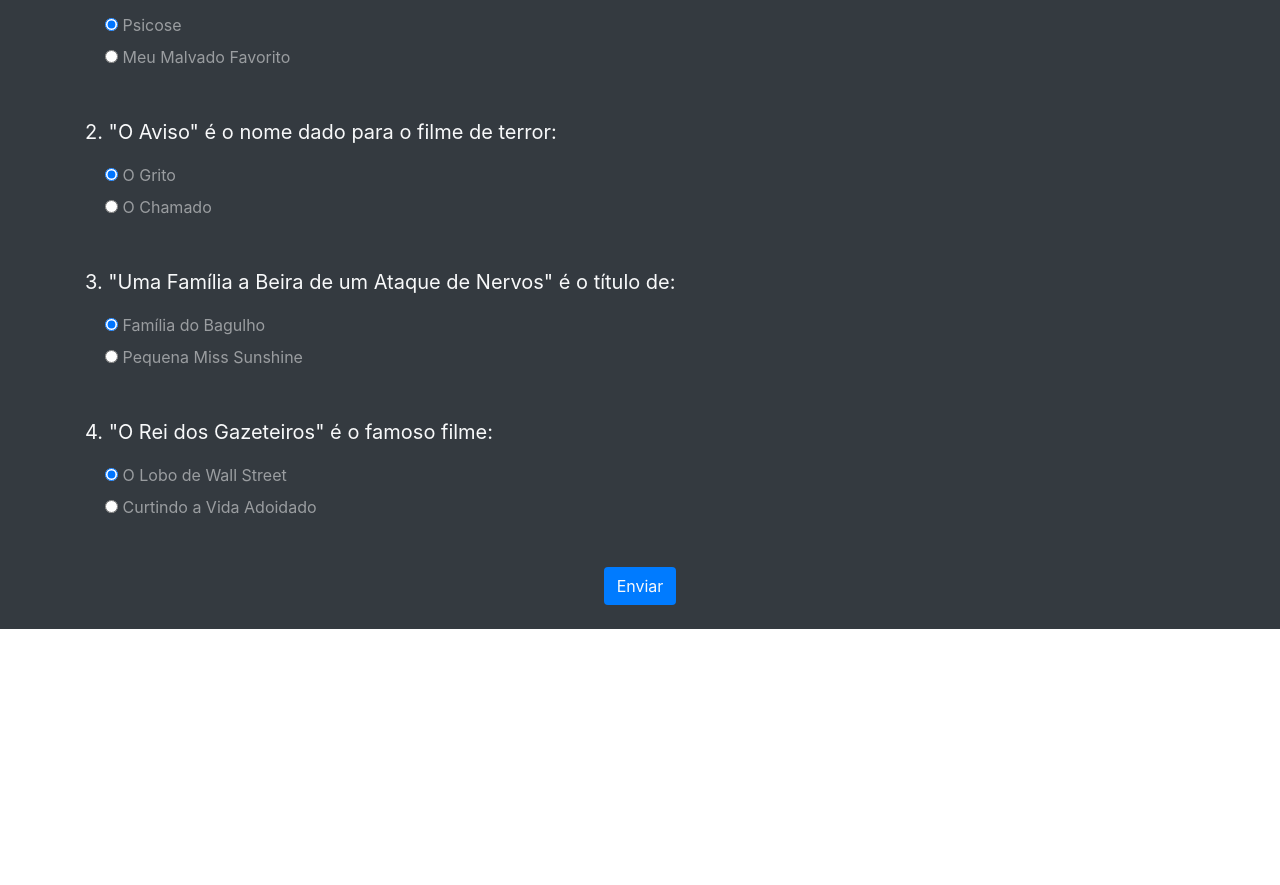
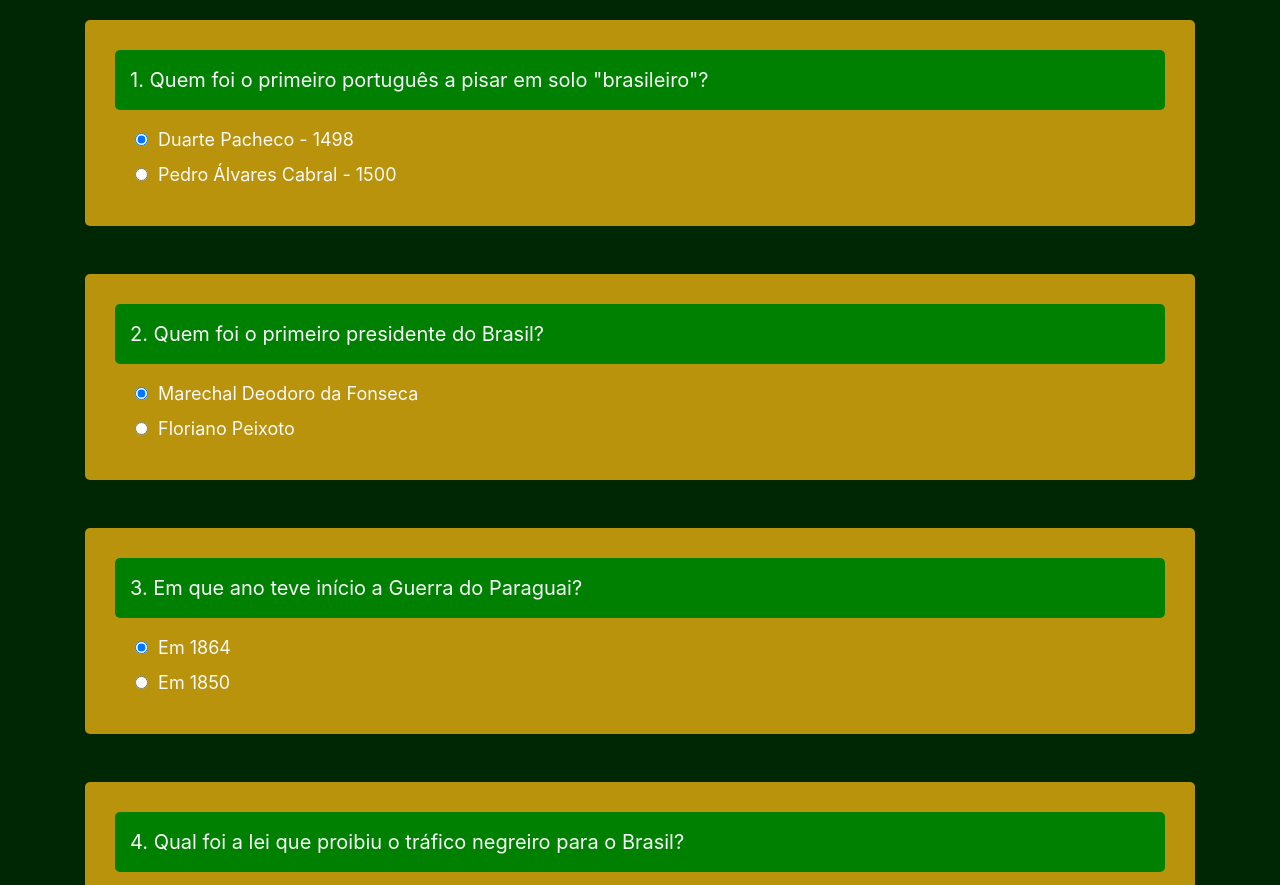
Before and after one commit to santos2408/quiz-interativo, a plain HTML site: page index.html in a window 1280 px wide. Shown: the part 396-1281 px from the top of the page. Before the commit the page ends 1025 px from the top, so only its background shows below. Drawn offline with nearby package versions, Linux system fonts and the light colour scheme.

Commit message:
finalizado layout da aplicacao

```diff
--- /dev/null
+++ b/css/style.css
@@ -0,0 +1,27 @@
+.question__container {
+   background-color: #B9930C;
+   border-radius: 5px;
+   padding: 30px;
+}
+
+.lead {
+   background-color: green;
+   border-radius: 5px;
+   padding: 15px;
+}
+
+.form-check-label {
+   font-size: 1.125rem;
+}
+
+input {
+   margin-right: 5px;
+}
+
+.btn {
+   padding: 15px 60px;
+}
+
+.bg-quiz {
+   background-color: #002704;
+}
--- a/index.html
+++ b/index.html
@@ -5,87 +5,105 @@
   <meta charset="UTF-8">
   <meta name="viewport" content="width=device-width, initial-scale=1.0">
   <link rel="stylesheet" href="https://stackpath.bootstrapcdn.com/bootstrap/4.4.1/css/bootstrap.min.css" integrity="sha384-Vkoo8x4CGsO3+Hhxv8T/Q5PaXtkKtu6ug5TOeNV6gBiFeWPGFN9MuhOf23Q9Ifjh" crossorigin="anonymous">
-  <title>Quiz | Você consegue acertar qual é o filme pelo título em português de Portugal?</title>
+  <link rel="stylesheet" href="./css/style.css">
+  <title>Quiz | História do Brasil</title>
 </head>
 
 <body>
-  <div class="intro py-3 bg-primary text-center">
+  <div class="intro py-3 bg-success text-center">
     <div class="container">
       <h2 class="text-light display-3 my-4">Quiz</h2>
+      <h2 class="text-light display-4 my-4">História do Brasil</h2>
     </div>
   </div>
 
-  <div class="quiz py-4 bg-dark">
+  <div class="quiz py-4 bg-quiz">
     <div class="container">
-      <h2 class="my-5 text-white">Você consegue acertar qual é o filme pelo título em português de Portugal?</h2>
+      <h2 class="my-5 text-white text-center">O quanto você sabe sobre a História do Brasil?</h2>
 
       <form class="quiz-form text-light">
-        <div class="my-5">
-          <p class="lead font-weight-normal">1. "O Mal Disposto" é o nome dado para o filme:</p>
-          <div class="form-check my-2 text-white-50">
+        <div class="my-5 question__container">
+          <p class="lead font-weight-normal">1. Quem foi o primeiro português a pisar em solo "brasileiro"?</p>
+          <div class="form-check my-2">
             <label class="form-check-label">
               <input type="radio" name="inputQuestion1" value="A" checked>
-              Psicose
+              Duarte Pacheco - 1498
             </label>
           </div>
-          <div class="form-check my-2 text-white-50">
+          <div class="form-check my-2">
             <label class="form-check-label">
               <input type="radio" name="inputQuestion1" value="B">
-              Meu Malvado Favorito
+              Pedro Álvares Cabral - 1500
             </label>
           </div>
         </div>
 
-        <div class="my-5">
-          <p class="lead font-weight-normal">2. "O Aviso" é o nome dado para o filme de terror:</p>
-          <div class="form-check my-2 text-white-50">
+        <div class="my-5 question__container">
+          <p class="lead font-weight-normal">2. Quem foi o primeiro presidente do Brasil?</p>
+          <div class="form-check my-2">
             <label class="form-check-label">
               <input type="radio" name="inputQuestion2" value="A" checked>
-              O Grito
+              Marechal Deodoro da Fonseca
             </label>
           </div>
-          <div class="form-check my-2 text-white-50">
+          <div class="form-check my-2">
             <label class="form-check-label">
               <input type="radio" name="inputQuestion2" value="B">
-              O Chamado
+              Floriano Peixoto
             </label>
           </div>
         </div>
 
-        <div class="my-5">
-          <p class="lead font-weight-normal">3. "Uma Família a Beira de um Ataque de Nervos" é o título de:</p>
-          <div class="form-check my-2 text-white-50">
+        <div class="my-5 question__container">
+          <p class="lead font-weight-normal">3. Em que ano teve início a Guerra do Paraguai?</p>
+          <div class="form-check my-2">
             <label class="form-check-label">
               <input type="radio" name="inputQuestion3" value="A" checked>
-              Família do Bagulho
+              Em 1864
             </label>
           </div>
-          <div class="form-check my-2 text-white-50">
+          <div class="form-check my-2">
             <label class="form-check-label">
               <input type="radio" name="inputQuestion3" value="B">
-              Pequena Miss Sunshine
+              Em 1850
             </label>
           </div>
         </div>
 
-        <div class="my-5">
-          <p class="lead font-weight-normal">4. "O Rei dos Gazeteiros" é o famoso filme:</p>
-          <div class="form-check my-2 text-white-50">
+        <div class="my-5 question__container">
+          <p class="lead font-weight-normal">4. Qual foi a lei que proibiu o tráfico negreiro para o Brasil?</p>
+          <div class="form-check my-2">
             <label class="form-check-label">
               <input type="radio" name="inputQuestion4" value="A" checked>
-              O Lobo de Wall Street
+              Lei Eusébio de Queiroz
             </label>
           </div>
-          <div class="form-check my-2 text-white-50">
+          <div class="form-check my-2">
             <label class="form-check-label">
               <input type="radio" name="inputQuestion4" value="B">
-              Curtindo a Vida Adoidado
+              Lei Áurea
+            </label>
+          </div>
+        </div>
+
+        <div class="my-5 question__container">
+          <p class="lead font-weight-normal">5. Qual era o verdadeiro nome de Tiradentes?</p>
+          <div class="form-check my-2">
+            <label class="form-check-label">
+              <input type="radio" name="inputQuestion4" value="A" checked>
+              Joaquim Bento Costa Xavier
+            </label>
+          </div>
+          <div class="form-check my-2">
+            <label class="form-check-label">
+              <input type="radio" name="inputQuestion4" value="B">
+              Joaquim José da Silva Xavier
             </label>
           </div>
         </div>
 
         <div class="text-center">
-          <button class="btn bg-primary text-light">Enviar</button>
+          <button class="btn bg-success text-light">Enviar</button>
         </div>
       </form>
     </div>
```
Also changed, not shown: README.md (added).
